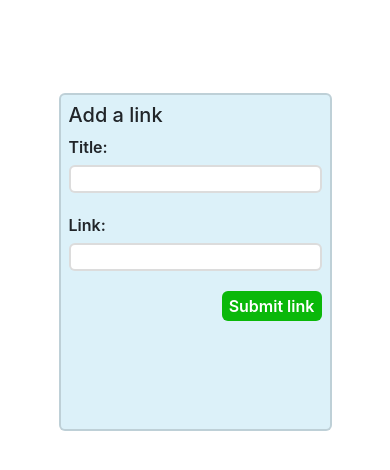
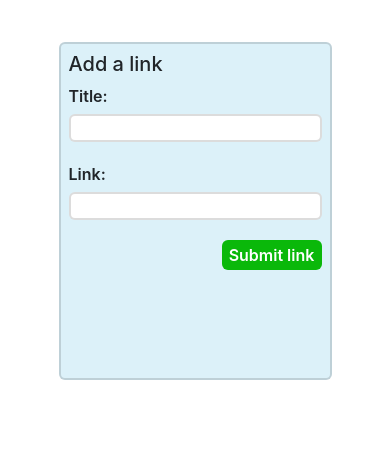
Before and after one commit to mikeaig4real/Reddit-Clone-React.js, a React (Create React App) app: page / in a window 390 px wide. Shown: the top 470 px of the page. Built offline with nearby package versions, Linux system fonts and the light colour scheme.

Commit message:
made app responsive

```diff
--- a/src/App.css
+++ b/src/App.css
@@ -15,7 +15,7 @@
 
 form {
     position: absolute;
-    margin-top: -20rem;
+    margin-top: -50vh;
     display: flex;
     border: 2px solid rgba(0, 0, 0, 0.138);
     border-radius: 6px;
@@ -69,7 +69,7 @@ form button:active {
 
 .articules {
     position: absolute;
-    top: 20rem;
+    top: 50vh;
 }
 
 .articule {
```
